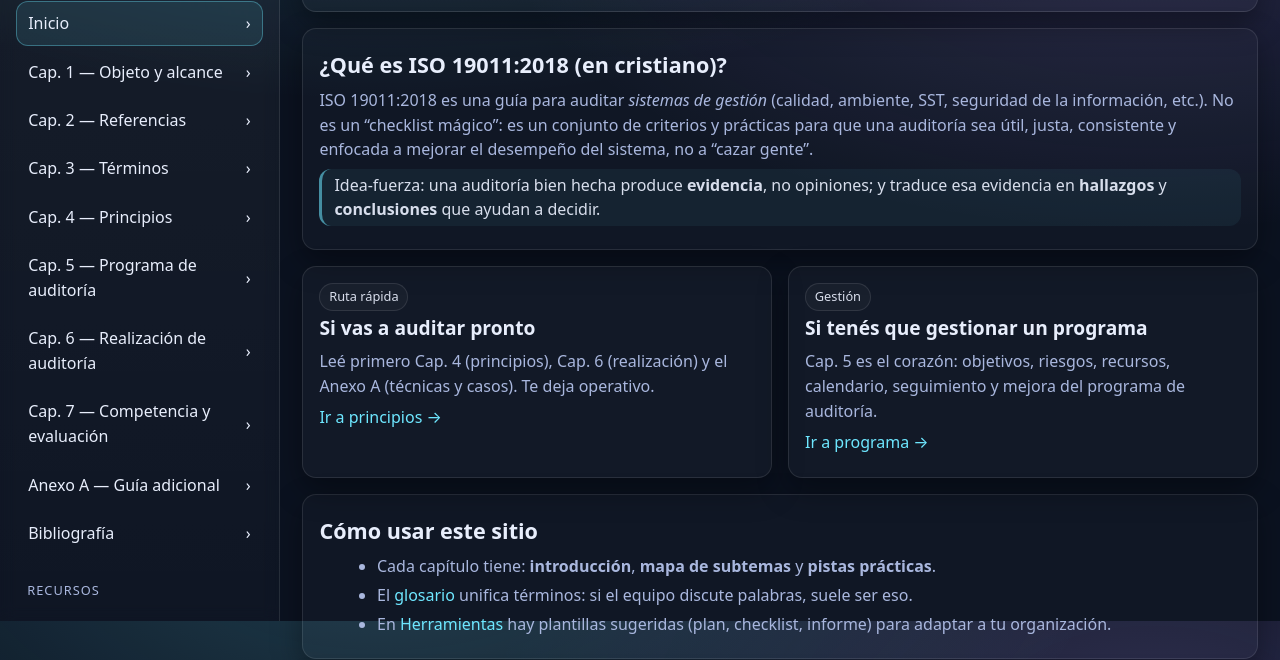
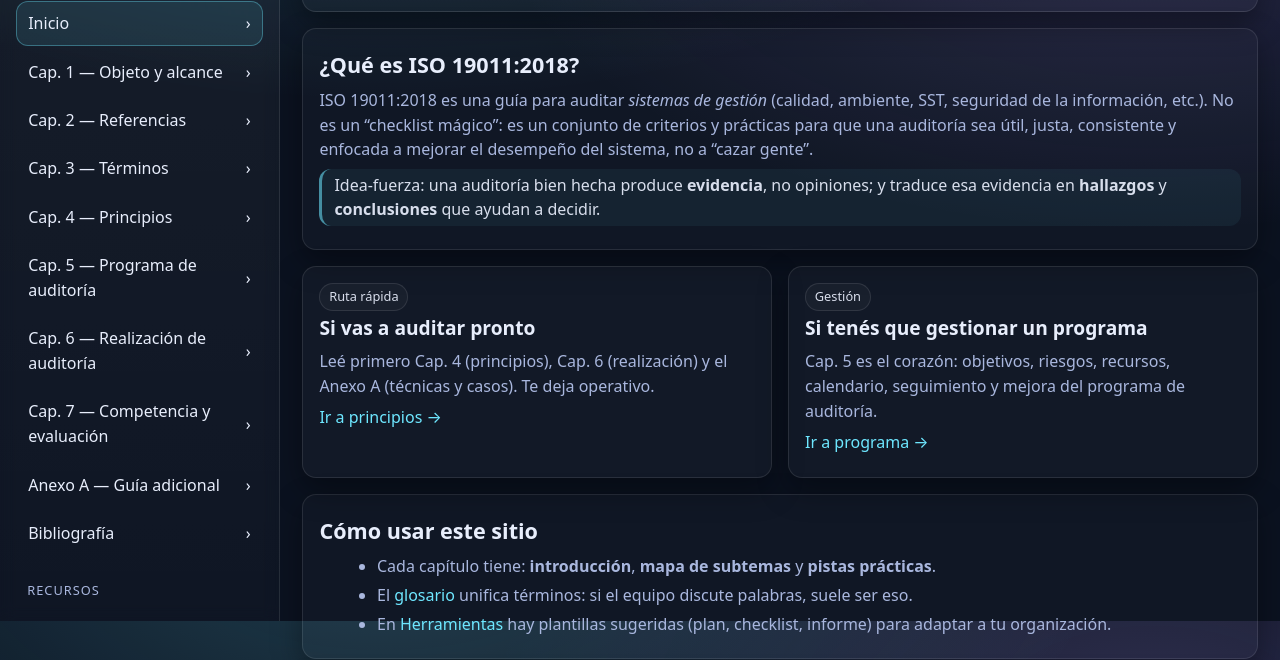
Before and after one commit to pereyralesser/ISO19011-OAP72, a plain HTML site: page index.html in a window 1280 px wide. Shown: the part 179-839 px from the top of the page. Drawn offline with Linux system fonts and the light colour scheme.

Commit message:
Update section heading for ISO 19011:2018

```diff
--- a/index.html
+++ b/index.html
@@ -56,7 +56,7 @@
 
 
 <section class="section">
-  <h2>¿Qué es ISO 19011:2018 (en cristiano)?</h2>
+  <h2>¿Qué es ISO 19011:2018?</h2>
   <p>
     ISO 19011:2018 es una guía para auditar <em>sistemas de gestión</em> (calidad, ambiente, SST, seguridad de la información, etc.).
     No es un “checklist mágico”: es un conjunto de criterios y prácticas para que una auditoría sea útil, justa, consistente y
```
